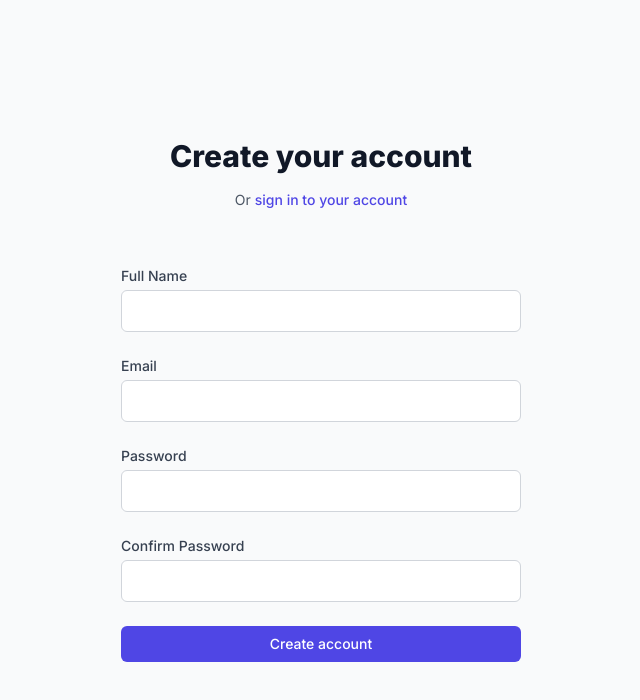
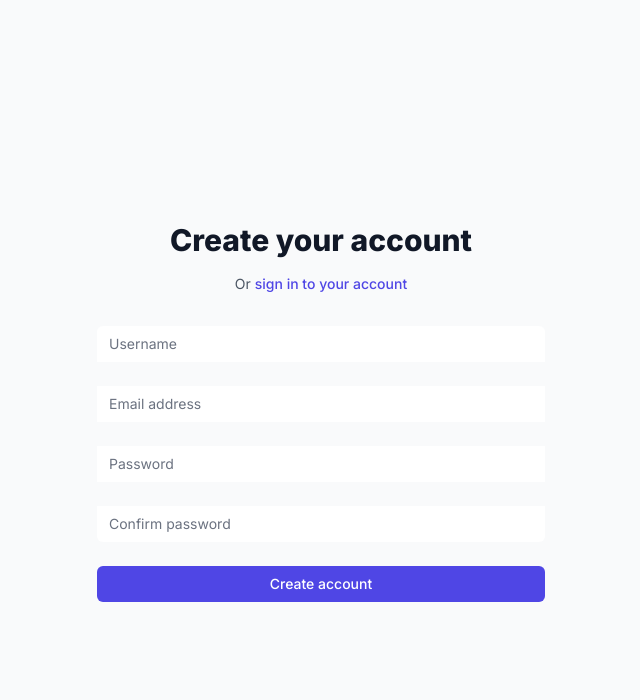
Before and after one commit to tanaksudavon/davon-library-system, a Next.js app in the folder frontend/davon-library-webui/: page /register in a window 1280 px wide. Shown: the top 700 px of the page, without its empty margins (319-959 px from the left). Built offline with nearby package versions, Linux system fonts and the light colour scheme.

Commit message:
refactor: update RegisterForm component to use username instead of name and integrate authService for registration

```diff
--- a/frontend/davon-library-webui/src/components/auth/RegisterForm.tsx
+++ b/frontend/davon-library-webui/src/components/auth/RegisterForm.tsx
@@ -2,9 +2,10 @@
 
 import { useState } from 'react';
 import { useRouter } from 'next/navigation';
+import { authService } from '@/lib/services/auth-service';
 
 interface RegisterFormData {
-  name: string;
+  username: string;
   email: string;
   password: string;
   confirmPassword: string;
@@ -13,7 +14,7 @@
 export default function RegisterForm() {
   const router = useRouter();
   const [formData, setFormData] = useState<RegisterFormData>({
-    name: '',
+    username: '',
     email: '',
     password: '',
     confirmPassword: '',
@@ -41,26 +42,23 @@
     setIsLoading(true);
 
     try {
-      const response = await fetch('/api/auth/register', {
-        method: 'POST',
-        headers: {
-          'Content-Type': 'application/json',
-        },
-        body: JSON.stringify({
-          name: formData.name,
-          email: formData.email,
-          password: formData.password,
-        }),
-      });
+      // Use authService instead of fetch API
+      const response = await authService.register(
+        formData.username,
+        formData.email,
+        formData.password
+      );
 
-      if (!response.ok) {
-        throw new Error('Registration failed');
+      console.log('Registration successful:', response);
+
+      // Navigate based on user role
+      if (response.user.role === 'admin') {
+        router.push('/dashboard');
+      } else {
+        router.push('/profile');
       }
-
-      const data = await response.json();
-      // Handle successful registration (e.g., store token, redirect)
-      router.push('/dashboard');
     } catch (err) {
+      console.error('Registration error:', err);
       setError('Registration failed. Please try again.');
     } finally {
       setIsLoading(false);
@@ -68,27 +66,23 @@
   };
 
   return (
-    <div className="w-full max-w-md mx-auto p-6">
-      <form onSubmit={handleSubmit} className="space-y-6">
+    <form onSubmit={handleSubmit} className="mt-8 space-y-6">
       <div>
-          <label htmlFor="name" className="block text-sm font-medium text-gray-700">
-            Full Name
-          </label>
+        <label htmlFor="username" className="sr-only">Full Name</label>
         <input
           type="text"
-            id="name"
-            name="name"
-            value={formData.name}
+          id="username"
+          name="username"
+          value={formData.username}
           onChange={handleChange}
           required
-            className="mt-1 block w-full rounded-md border-gray-300 shadow-sm focus:border-indigo-500 focus:ring-indigo-500"
+          className="appearance-none rounded-none relative block w-full px-3 py-2 border border-gray-300 placeholder-gray-500 text-gray-900 rounded-t-md focus:outline-none focus:ring-indigo-500 focus:border-indigo-500 focus:z-10 sm:text-sm"
+          placeholder="Username"
         />
       </div>
 
       <div>
-          <label htmlFor="email" className="block text-sm font-medium text-gray-700">
-            Email
-          </label>
+        <label htmlFor="email" className="sr-only">Email</label>
         <input
           type="email"
           id="email"
@@ -96,14 +90,13 @@
           value={formData.email}
           onChange={handleChange}
           required
-            className="mt-1 block w-full rounded-md border-gray-300 shadow-sm focus:border-indigo-500 focus:ring-indigo-500"
+          className="appearance-none rounded-none relative block w-full px-3 py-2 border border-gray-300 placeholder-gray-500 text-gray-900 focus:outline-none focus:ring-indigo-500 focus:border-indigo-500 focus:z-10 sm:text-sm"
+          placeholder="Email address"
         />
       </div>
 
       <div>
-          <label htmlFor="password" className="block text-sm font-medium text-gray-700">
-            Password
-          </label>
+        <label htmlFor="password" className="sr-only">Password</label>
         <input
           type="password"
           id="password"
@@ -112,14 +105,13 @@
           onChange={handleChange}
           required
           minLength={6}
-            className="mt-1 block w-full rounded-md border-gray-300 shadow-sm focus:border-indigo-500 focus:ring-indigo-500"
+          className="appearance-none rounded-none relative block w-full px-3 py-2 border border-gray-300 placeholder-gray-500 text-gray-900 focus:outline-none focus:ring-indigo-500 focus:border-indigo-500 focus:z-10 sm:text-sm"
+          placeholder="Password"
         />
       </div>
 
       <div>
-          <label htmlFor="confirmPassword" className="block text-sm font-medium text-gray-700">
-            Confirm Password
-          </label>
+        <label htmlFor="confirmPassword" className="sr-only">Confirm Password</label>
         <input
           type="password"
           id="confirmPassword"
@@ -128,22 +120,26 @@
           onChange={handleChange}
           required
           minLength={6}
-            className="mt-1 block w-full rounded-md border-gray-300 shadow-sm focus:border-indigo-500 focus:ring-indigo-500"
+          className="appearance-none rounded-none relative block w-full px-3 py-2 border border-gray-300 placeholder-gray-500 text-gray-900 rounded-b-md focus:outline-none focus:ring-indigo-500 focus:border-indigo-500 focus:z-10 sm:text-sm"
+          placeholder="Confirm password"
         />
       </div>
 
       {error && (
-          <div className="text-red-500 text-sm">{error}</div>
+        <div className="text-sm text-red-600 bg-red-50 p-2 rounded">
+          {error}
+        </div>
       )}
 
+      <div>
         <button
           type="submit"
           disabled={isLoading}
-          className="w-full flex justify-center py-2 px-4 border border-transparent rounded-md shadow-sm text-sm font-medium text-white bg-indigo-600 hover:bg-indigo-700 focus:outline-none focus:ring-2 focus:ring-offset-2 focus:ring-indigo-500 disabled:opacity-50"
+          className="group relative w-full flex justify-center py-2 px-4 border border-transparent text-sm font-medium rounded-md text-white bg-indigo-600 hover:bg-indigo-700 focus:outline-none focus:ring-2 focus:ring-offset-2 focus:ring-indigo-500"
         >
           {isLoading ? 'Creating account...' : 'Create account'}
         </button>
+      </div>
     </form>
-    </div>
   );
 }
```
Lines whose indentation alone changed are shown as unchanged.
